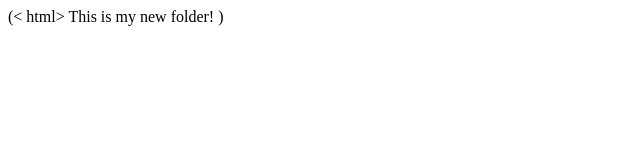
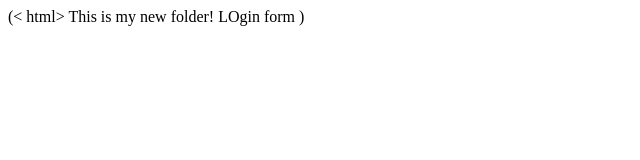
Before and after one commit to jayladamason/mynewfoldersample, a plain HTML site: page index.html in a window 1280 px wide. Shown: the full height of the page, 0-640 px from the left. Drawn offline with Linux system fonts and the light colour scheme.

Commit message:
login form

```diff
--- a/index.html
+++ b/index.html
@@ -4,5 +4,6 @@
   </head>
   <body>
     This is my new folder!
+    LOgin form
   </body>
 </html>)
```
Also changed, not shown: login.html (added, +1 -0 lines), log.txt (added), 1 other file.
